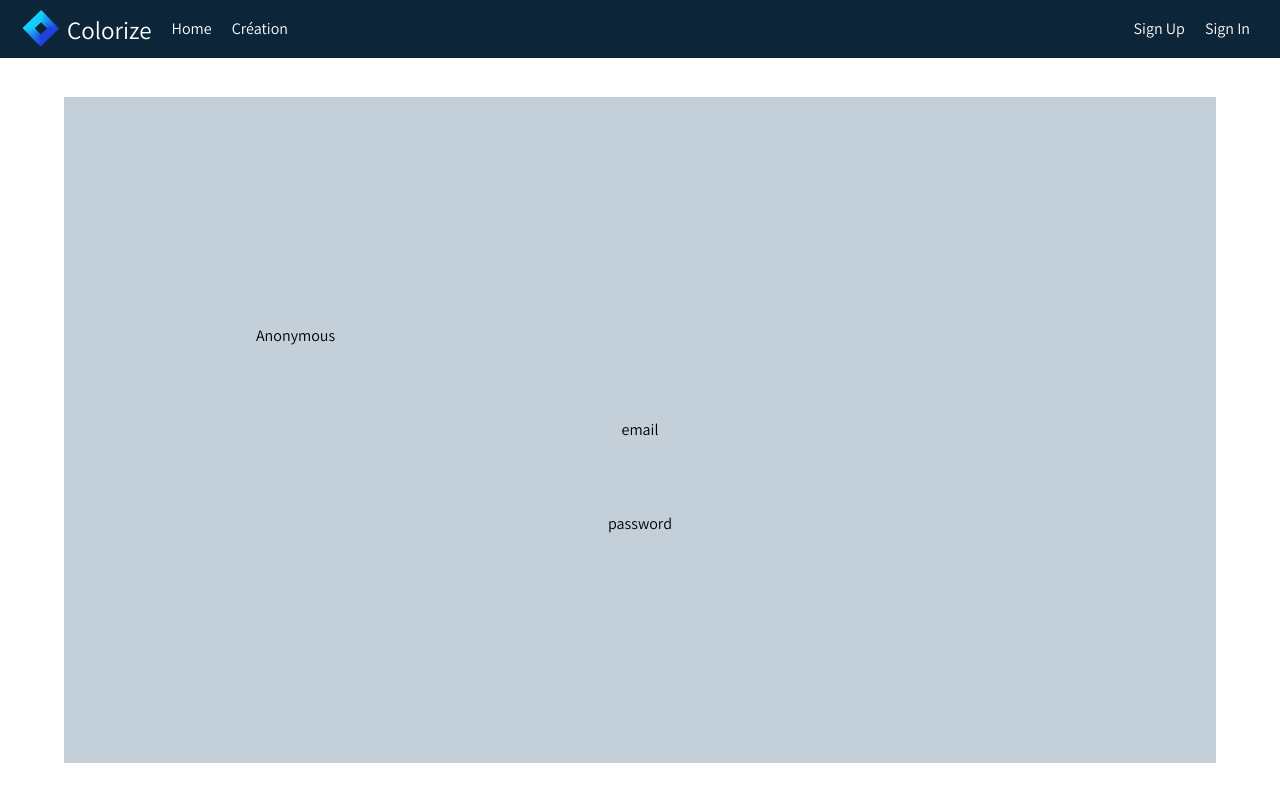
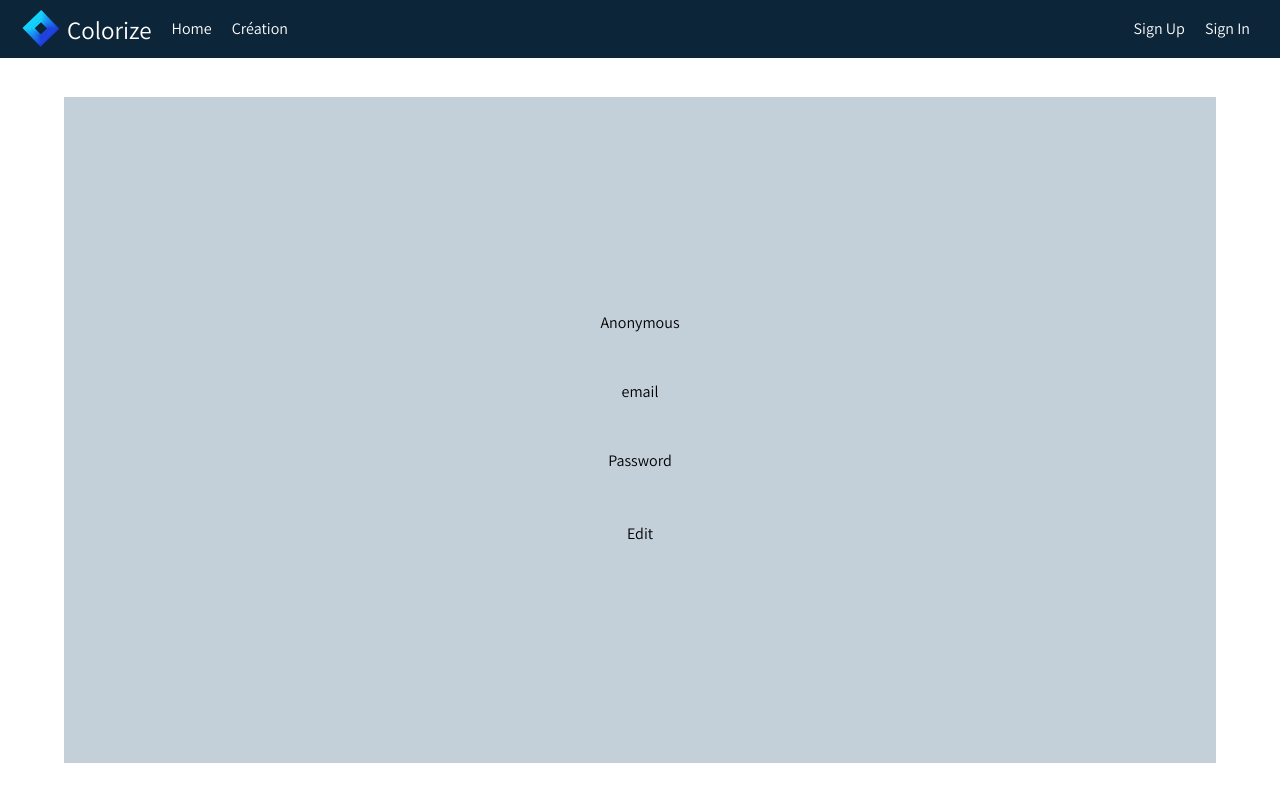
Before and after one commit to Aure-en/colorize, a React (Create React App) app: page /settings in a window 1280 px wide. Built offline with nearby package versions, Linux system fonts and the light colour scheme; what color-name-list, colorthief, nearest-color would draw is missing.

Commit message:
Work on Modal

```diff
--- a/src/components/settings/SettingsPage/ButtonEdit.jsx
+++ b/src/components/settings/SettingsPage/ButtonEdit.jsx
@@ -0,0 +1,20 @@
+import React from 'react';
+import styled from 'styled-components';
+
+const ButtonEdit = () => (
+  <EditContainer>
+    <EditButton>Edit</EditButton>
+  </EditContainer>
+);
+
+const EditContainer = styled.div`
+display: flex;
+justify-content: center;
+
+`;
+
+const EditButton = styled.button`
+
+`;
+
+export default ButtonEdit;
--- a/src/components/settings/SettingsPage/CurrentUserName.jsx
+++ b/src/components/settings/SettingsPage/CurrentUserName.jsx
@@ -13,6 +13,7 @@ const CurrentUser = () => {
 
 const CurrentText = styled.div`
 display: flex;
+justify-content: center;
 `;
 
 export default CurrentUser;
--- a/src/components/settings/SettingsPage/Password.jsx
+++ b/src/components/settings/SettingsPage/Password.jsx
@@ -1,18 +1,17 @@
 import React from 'react';
 import styled from 'styled-components';
 
-const data = [{ name: 'password' }];
-
 const Password = () => (
 
-  <PasswordContainer>{data.map((password) => <p>{password.name}</p>)}</PasswordContainer>
+  <PasswordContainer>
+    <p>Password</p>
+  </PasswordContainer>
 
 );
 
 const PasswordContainer = styled.div`
 display: flex;
 justify-content: center;
-
 `;
 
 export default Password;
--- a/src/components/settings/SettingsPage/SettingsPage.jsx
+++ b/src/components/settings/SettingsPage/SettingsPage.jsx
@@ -3,12 +3,14 @@ import styled from 'styled-components';
 import CurrentUserName from './CurrentUserName';
 import CurrentEmail from './CurrentEmail';
 import Password from './Password';
+import ButtonEdit from './ButtonEdit';
 
 const SettingsPage = () => (
   <SettingsContainer>
     <CurrentUserName />
     <CurrentEmail />
     <Password />
+    <ButtonEdit />
   </SettingsContainer>
 );
 
--- a/src/reducers/user.js
+++ b/src/reducers/user.js
@@ -4,7 +4,7 @@ export const initialState = {
   username: 'Anonymous',
   id: '',
   jwt: '',
-  useremail: 'email',
+  email: 'email',
 };
 
 const user = (state = initialState, action = {}) => {
@@ -32,6 +32,6 @@ const user = (state = initialState, action = {}) => {
 
 export const getUser = (state) => state.user.username;
 
-export const getEmail = (state) => state.user.useremail;
+export const getEmail = (state) => state.user.email;
 
 export default user;
```
Also changed, not shown: src/components/settings/SettingsPage/Modal.jsx (deleted, +0 -10 lines), src/components/settings/SettingsPage/useModal.jsx (added).
